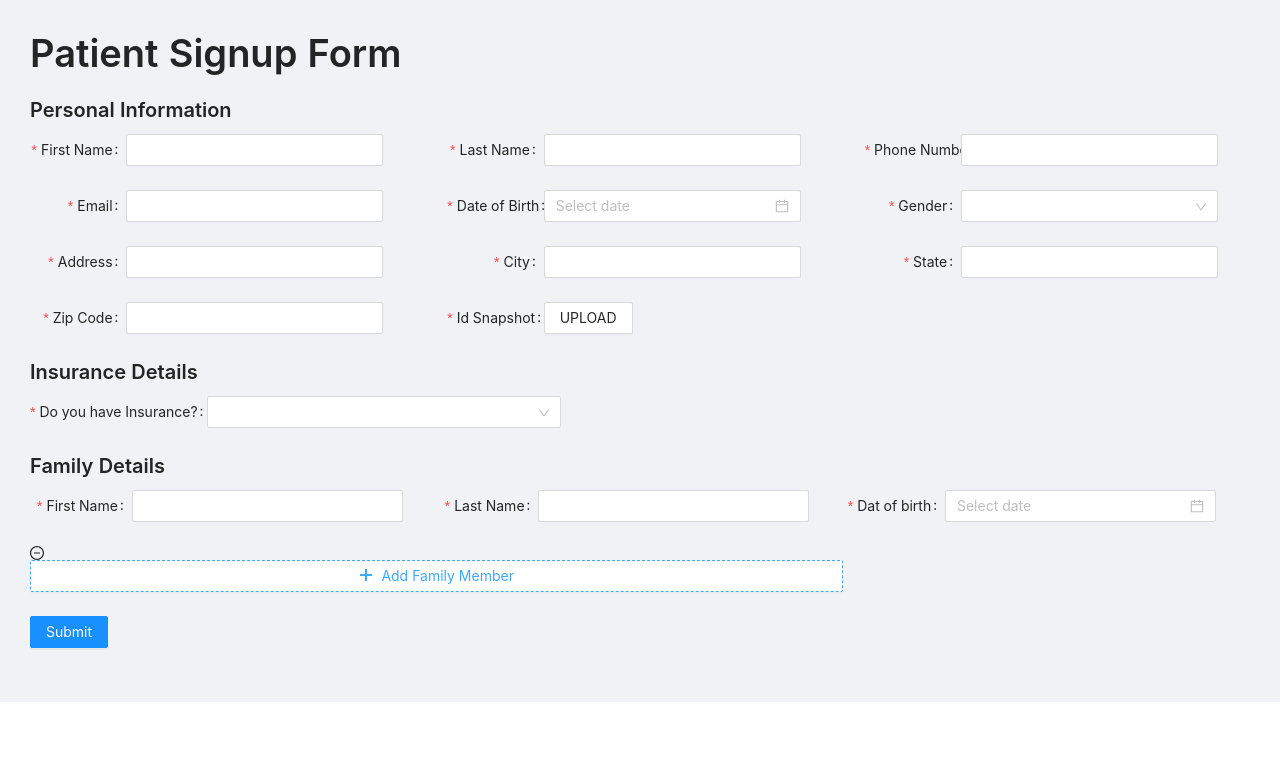
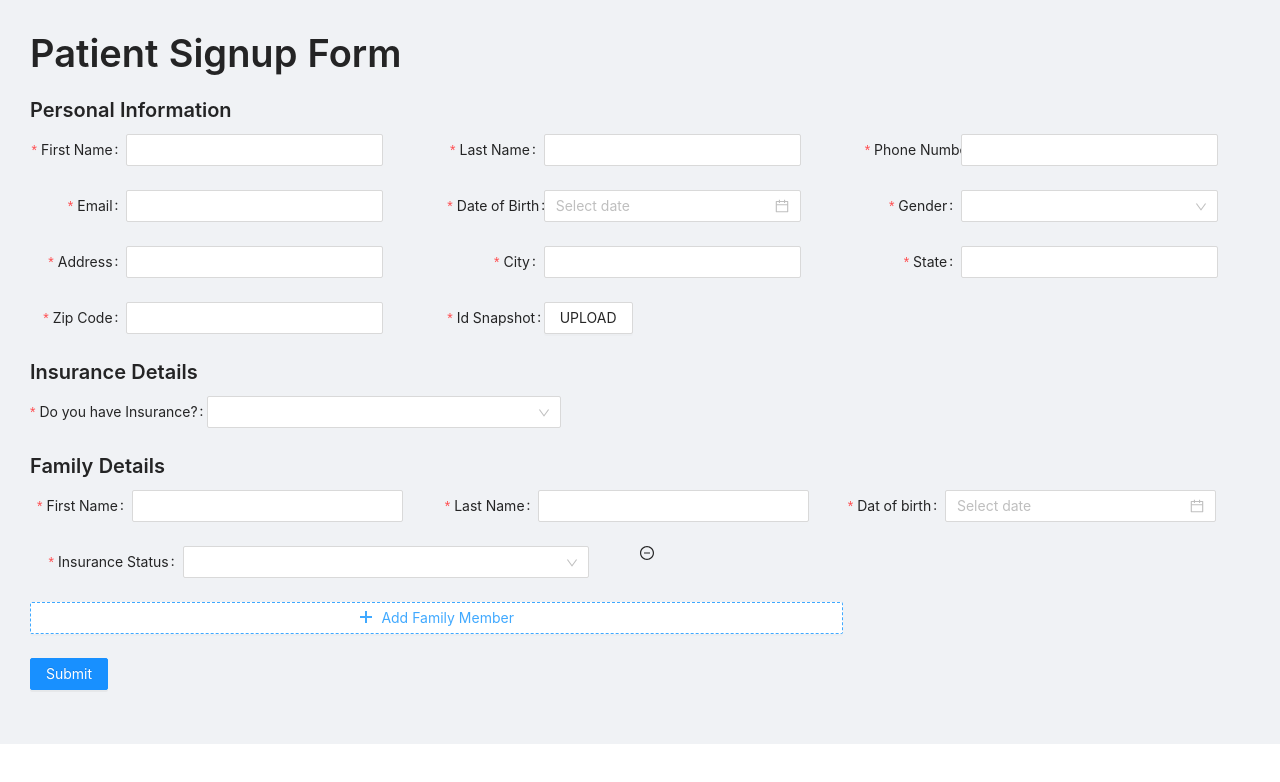
Before and after one commit to kashifali11/patient_signup_form, a React app: page / in a window 1280 px wide. Both pictures are taken after a click on the button "Add Family Member". Shown: the top 782 px of the page. Built offline with nearby package versions, Linux system fonts and the light colour scheme.

Commit message:
added insurance status for family members

```diff
--- a/src/app/components/userInformationForm/UserInformationForm.jsx
+++ b/src/app/components/userInformationForm/UserInformationForm.jsx
@@ -27,7 +27,7 @@ export default function UserInformationForm() {
     <Form form={form} {...layout} name="patient_signup_form" onFinish={onFinish}>
       <PersonalInformation />
       <InsuranceDetails form={form} />
-      <FamilyDetails />
+      <FamilyDetails form={form} />
       <Form.Item>
         <Button type="primary" htmlType="submit">
           Submit
--- a/src/app/components/userInformationForm/familyDetails/FamilyDetailsList.jsx
+++ b/src/app/components/userInformationForm/familyDetails/FamilyDetailsList.jsx
@@ -2,7 +2,7 @@ import { Form, Typography, Button, Space, Row } from "antd";
 import React from "react";
 import { MinusCircleOutlined, PlusOutlined } from "@ant-design/icons";
 import FamilyMembersDetails from "./familyMemberDetails/FamilyMembersDetails.jsx";
-export default function FamilyDetails() {
+export default function FamilyDetails({form}) {
   return (
     <>
       <Form.List name="familyDetails">
@@ -18,7 +18,7 @@ export default function FamilyDetails() {
                   </Row>
                 )}
                 <Row>
-                  <FamilyMembersDetails field={field} />{" "}
+                  <FamilyMembersDetails field={field} form={form} />{" "}
                   <MinusCircleOutlined onClick={() => remove(field.name)} />
                 </Row>
               </div>
--- a/src/app/components/userInformationForm/familyDetails/familyMemberDetails/FamilyMembersDetails.jsx
+++ b/src/app/components/userInformationForm/familyDetails/familyMemberDetails/FamilyMembersDetails.jsx
@@ -1,9 +1,10 @@
-import { Form, Col, DatePicker } from "antd";
+import { Form, Col, DatePicker, Select } from "antd";
 import React from "react";
 import InputTextFieldList from "../../../common/inputTextFieldList/InputTextFieldList.jsx";
 
-export default function FamilyMembersDetails({ field }) {
+export default function FamilyMembersDetails({ field, form }) {
   const { fieldKey, name, isListedField } = field;
+  const { Option } = Select;
   const memberDetailsInputAttributes = [
     {
       name: [name, "firstName"],
@@ -43,6 +44,26 @@ export default function FamilyMembersDetails({ field }) {
           <DatePicker style={{ width: "100%" }} />
         </Form.Item>
       </Col>
+      <Col className="gutter-row" span={12} xs={24} xl={12}>
+        <Form.Item
+          label="Insurance Status"
+          name={[name, "insuranceStatus"]}
+          fieldKey={[fieldKey, "insuranceStatus"]}
+          rules={[
+            { required: true, message: "Please select insurance status!" },
+          ]}
+        >
+          <Select>
+            {form.getFieldsValue().insuranceDetails.insurance === "yes" ? (
+              <Option value="same">Same</Option>
+            ) : (
+              <Option disabled>Same</Option>
+            )}
+            <Option value="other">Other</Option>
+            <Option value="none">None</Option>
+          </Select>
+        </Form.Item>
+      </Col>
     </>
   );
 }
```
